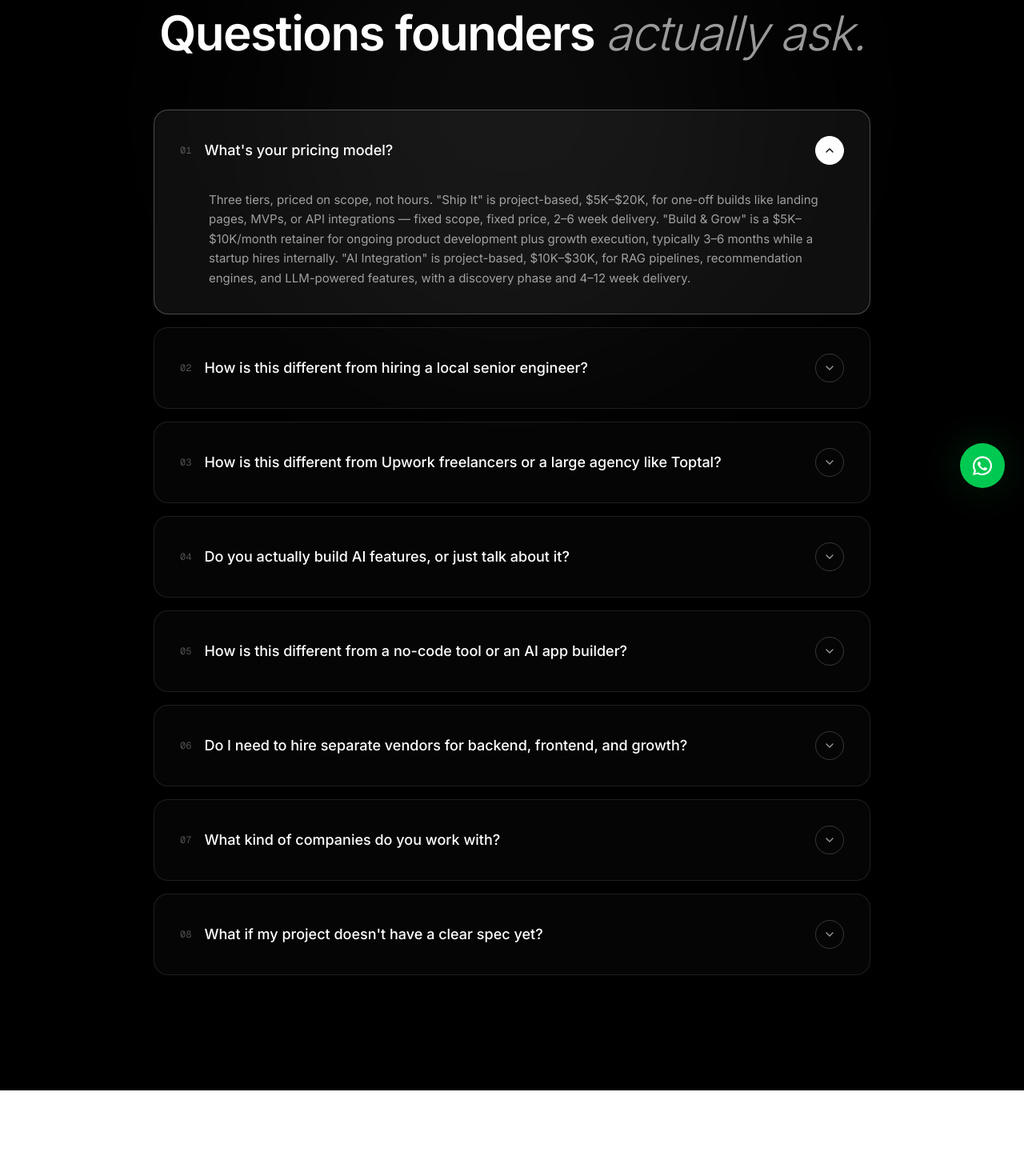
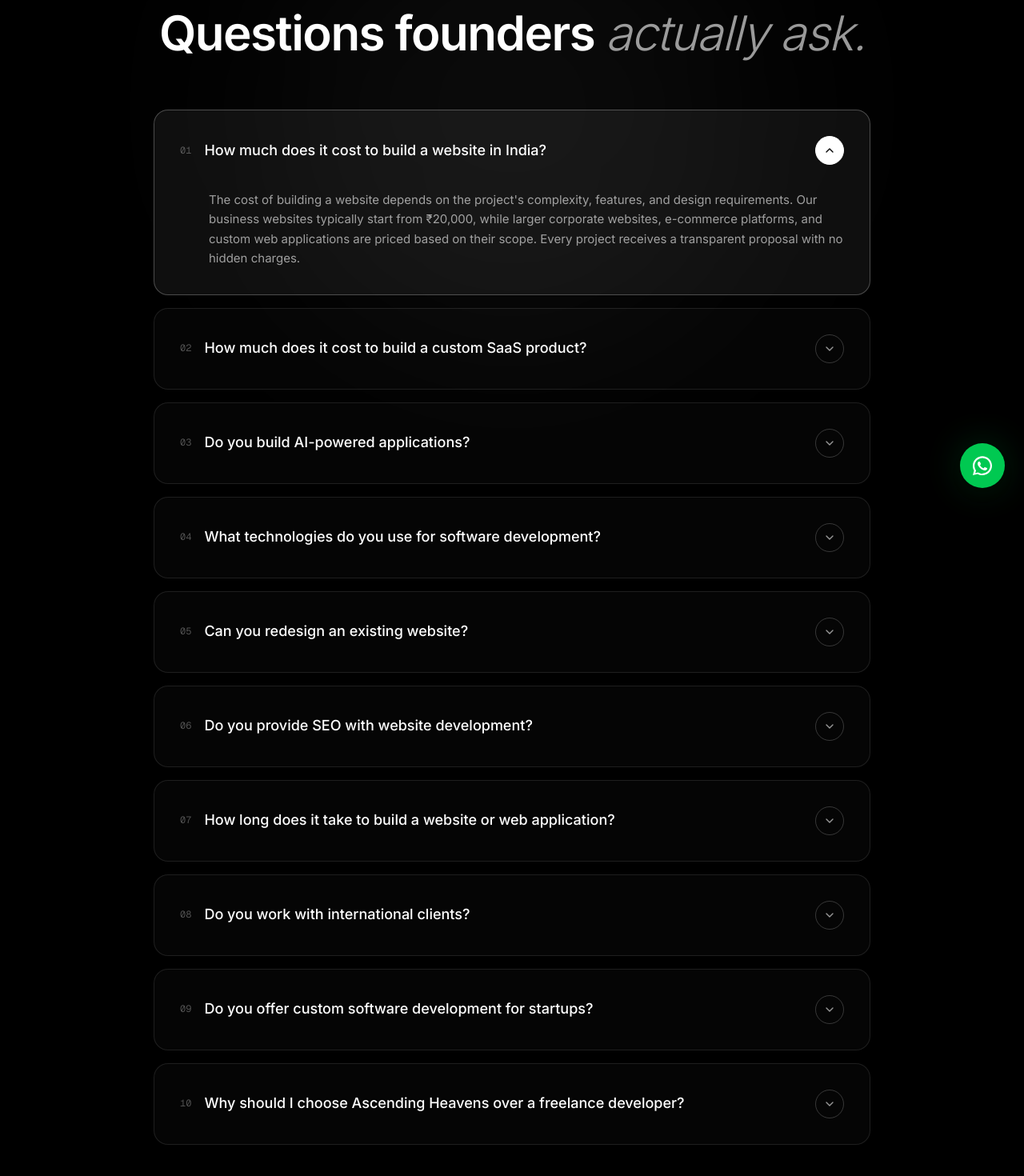
Before and after one commit to AscendingHeavens/Ascending-heavens, a Next.js app: page /FAQ in a window 1280 px wide. Shown: the part 166-1636 px from the top of the page at 80% size. Before the commit the page ends 1529 px from the top, so only its background shows below. Built offline with nearby package versions, Linux system fonts and the light colour scheme; no server answers.

Commit message:
chore:FAQ changed

```diff
--- a/src/components/FAQ.tsx
+++ b/src/components/FAQ.tsx
@@ -6,47 +6,56 @@ import { ChevronDown } from "lucide-react";
 import Script from "next/script";
 
 const FAQS = [
-  {
-    question: "What's your pricing model?",
+   {
+    question: "How much does it cost to build a website in India?",
     answer:
-      "Three tiers, priced on scope, not hours. \"Ship It\" is project-based, $5K–$20K, for one-off builds like landing pages, MVPs, or API integrations — fixed scope, fixed price, 2–6 week delivery. \"Build & Grow\" is a $5K–$10K/month retainer for ongoing product development plus growth execution, typically 3–6 months while a startup hires internally. \"AI Integration\" is project-based, $10K–$30K, for RAG pipelines, recommendation engines, and LLM-powered features, with a discovery phase and 4–12 week delivery.",
-  },
-
-  {
-    question: "How is this different from hiring a local senior engineer?",
-    answer:
-      "A single senior engineer costs CHF 150K+/year in Zurich, $80K+ in Dubai, or €70K+ in Berlin — and that's one specialization. Ascending Heavens gives you three specializations (systems/AI architecture, backend/data, frontend/growth) working as one team, for less than the cost of one local hire, with zero recruitment overhead or onboarding time.",
+      "The cost of building a website depends on the project's complexity, features, and design requirements. Our business websites typically start from ₹20,000, while larger corporate websites, e-commerce platforms, and custom web applications are priced based on their scope. Every project receives a transparent proposal with no hidden charges."
   },
   {
-    question: "How is this different from Upwork freelancers or a large agency like Toptal?",
+    question: "How much does it cost to build a custom SaaS product?",
     answer:
-      "Freelancers on Upwork are strangers who've never worked together and don't share context. Large agencies staff a bench of interchangeable juniors behind a PM who doesn't code. Ascending Heavens is three senior specialists who already work together daily, review each other's code, and deliver as one unit — you're not assembling a team, you're hiring one.",
+      "Custom SaaS development pricing depends on the number of features, user roles, integrations, infrastructure, and scalability requirements. MVPs generally require a smaller investment than enterprise-grade SaaS platforms. After a discovery session, we provide a detailed scope, timeline, and fixed project estimate."
   },
   {
-    question: "Do you actually build AI features, or just talk about it?",
+    question: "Do you build AI-powered applications?",
     answer:
-      "AI is core, not bolted on. The team ships production RAG pipelines with hybrid search (vector + BM25 + reciprocal rank fusion) and cross-encoder reranking, LLM orchestration with multi-tier routing, and embedding-based retrieval systems — not outsourced to a third-party consultant when a client asks for AI features.",
+      "Yes. We develop AI-powered web applications, internal business tools, automation systems, AI chatbots, retrieval-augmented generation (RAG) applications, recommendation systems, workflow automation, and custom AI integrations tailored to business requirements."
   },
   {
-    question: "How is this different from a no-code tool or an AI app builder?",
+    question: "What technologies do you use for software development?",
     answer:
-      "No-code tools and Bubble-style builders work until custom logic is needed, then break. Ascending Heavens builds real, maintainable, production-grade systems — Go and Python backends, React/Next.js frontends, PostgreSQL/ClickHouse data layers — engineered to be extended by a client's future in-house hires, not just a working demo.",
+      "We build modern applications using Next.js, React, TypeScript, Go, Python, PostgreSQL, ClickHouse, Node.js, Tailwind CSS, cloud platforms, and modern AI frameworks. Every solution is designed to be scalable, secure, and easy to maintain."
   },
   {
-    question: "Do I need to hire separate vendors for backend, frontend, and growth?",
+    question: "Can you redesign an existing website?",
     answer:
-      "No. One team covers backend-to-browser: Go/Python APIs, React/Next.js frontends, PostgreSQL/ClickHouse data layers, and the growth layer — landing pages, funnels, and ad campaigns. One invoice, one Slack channel, one team that knows the entire codebase, instead of three vendors who don't talk to each other.",
+      "Yes. We redesign existing websites to improve user experience, performance, search engine optimization (SEO), conversion rates, and mobile responsiveness while preserving your existing content and business goals."
   },
   {
-    question: "What kind of companies do you work with?",
+    question: "Do you provide SEO with website development?",
     answer:
-      "Primarily funded B2B SaaS startups from Seed to Series B, 5–30 person teams, $500K–$10M ARR, with validated product-market fit but no full in-house engineering or growth team yet — companies that need execution velocity, not another strategy deck. Core verticals include e-commerce infrastructure, healthtech, fintech, logistics/supply-chain SaaS, martech, and AI-native products.",
+      "Yes. Every website is built with technical SEO best practices, including fast loading speeds, clean code, responsive design, structured metadata, optimized images, and search-engine-friendly architecture. Advanced SEO and content strategy are also available as an additional service."
   },
   {
-    question: "What if my project doesn't have a clear spec yet?",
+    question: "How long does it take to build a website or web application?",
     answer:
-      "A working product, budget, and product sense are the baseline — pre-revenue equity-only deals and \"just build me an app\" requests with no spec aren't a fit. For everything else, projects with a defined scope start with a discovery phase before any fixed-price work begins, so the spec gets sharpened before building starts, not guessed at.",
+      "Project timelines depend on complexity. Landing pages and business websites usually take a few weeks, while e-commerce platforms, SaaS products, CRM systems, AI applications, and enterprise software require longer development cycles based on their requirements."
   },
+  {
+    question: "Do you work with international clients?",
+    answer:
+      "Yes. We work with startups, SMEs, and enterprises across India, Europe, the United States, the United Arab Emirates, and other global markets. Our team collaborates remotely using modern project management and communication tools."
+  },
+  {
+    question: "Do you offer custom software development for startups?",
+    answer:
+      "Yes. We help startups design, build, and scale MVPs, SaaS platforms, AI applications, internal tools, dashboards, APIs, and customer-facing web applications. Our development process focuses on speed, scalability, and long-term product growth."
+  },
+  {
+    question: "Why should I choose Ascending Heavens over a freelance developer?",
+    answer:
+      "Unlike hiring an individual freelancer, you work with a multidisciplinary team covering frontend development, backend engineering, AI development, cloud infrastructure, UI/UX, and product strategy. This enables faster delivery, better code quality, and long-term technical support from one team."
+  }
 ];
 
 export default function FAQ() {
```
